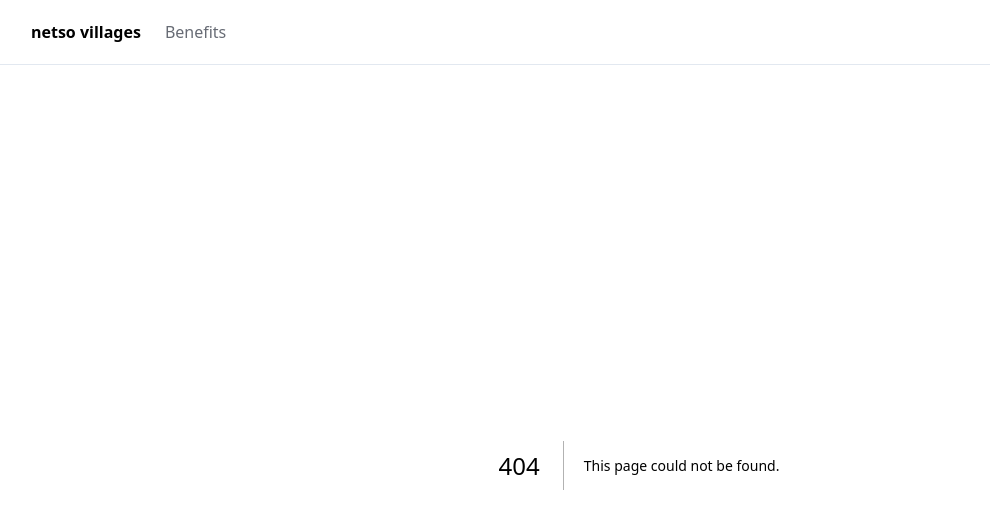
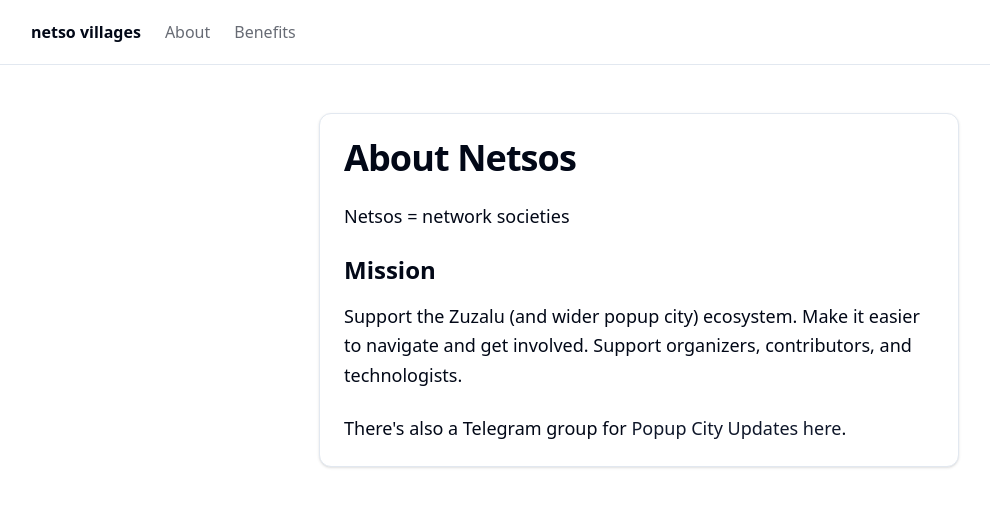
Before and after one commit to tropicalchancer/netsos, a Next.js app: page /about in a window 1280 px wide. Before the commit this address had no page. Shown: the top 528 px of the page, without its empty margins (1-991 px from the left). Built offline with nearby package versions, Linux system fonts and the light colour scheme.

Commit message:
add about page

```diff
--- /dev/null
+++ b/app/about/page.tsx
@@ -0,0 +1,42 @@
+import { Card, CardContent, CardHeader, CardTitle } from "@/components/ui/card"
+
+export default function AboutPage() {
+  return (
+    <div className="container max-w-2xl mx-auto py-12 px-4">
+      <Card>
+        <CardHeader>
+          <CardTitle className="text-4xl">About Netsos</CardTitle>
+        </CardHeader>
+        <CardContent className="space-y-6">
+          <section>
+            <p className="text-lg">
+              Netsos = network societies
+            </p>
+          </section>
+
+          <section>
+            <h2 className="text-2xl font-semibold mb-4">Mission</h2>
+            <p className="text-lg leading-relaxed">
+              Support the Zuzalu (and wider popup city) ecosystem. Make it easier to navigate
+              and get involved. Support organizers, contributors, and technologists.
+            </p>
+          </section>
+
+          <section>
+            <p className="text-lg">
+              There&apos;s also a Telegram group for{" "}
+              <a
+                href="https://t.me/popupcityupdates"
+                className="font-medium text-primary hover:underline"
+                target="_blank"
+                rel="noopener noreferrer"
+              >
+                Popup City Updates here
+              </a>.
+            </p>
+          </section>
+        </CardContent>
+      </Card>
+    </div>
+  )
+}
--- a/components/layout/site-header.tsx
+++ b/components/layout/site-header.tsx
@@ -8,10 +8,15 @@
           <Link href="/" className="font-bold">
             netso villages
           </Link>
+
           <nav className="hidden md:flex gap-6">
+          <Link href="/about" className="text-foreground/60 transition-colors hover:text-foreground">
+              About
+            </Link>
             <Link href="/benefits" className="text-foreground/60 transition-colors hover:text-foreground">
               Benefits
             </Link>
+
           </nav>
         </div>
         <div className="flex items-center gap-2">
```
